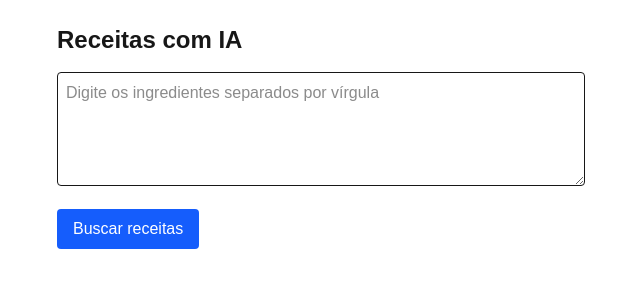
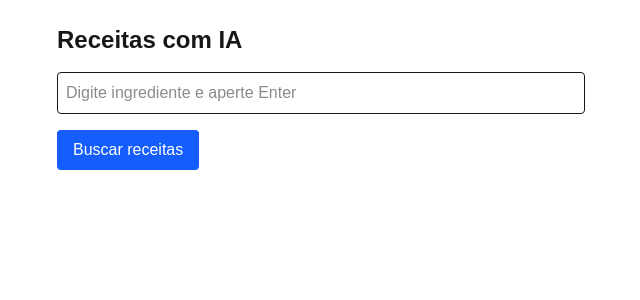
Before and after one commit to wagnners/recipes-IA, a Next.js app in the folder recipes-ai/: page / in a window 1280 px wide. Shown: the top 300 px of the page, without its empty margins (319-959 px from the left). Built offline with nearby package versions, Linux system fonts and the light colour scheme.

Commit message:
feat: ingredients input with tags

```diff
--- a/recipes-ai/src/components/IngredientsForm.tsx
+++ b/recipes-ai/src/components/IngredientsForm.tsx
@@ -1,23 +1,27 @@
 'use client';
 
 import { useState } from 'react';
+import IngredientsInput from './IngredientsInput';
 
 type Props = {
   onResult: (recipes: string[]) => void;
 };
 
 export default function IngredientsForm({ onResult }: Props) {
-  const [ingredients, setIngredients] = useState('');
+  const [ingredients, setIngredients] = useState<string[]>([]);
   const [loading, setLoading] = useState(false);
 
   const handleSubmit = async (e: React.FormEvent) => {
     e.preventDefault();
     setLoading(true);
 
+    // Se seu backend espera string separada por vírgula, transforme o array:
+    const ingredientsStr = ingredients.join(', ');
+
     const res = await fetch('/api/recipes', {
       method: 'POST',
       headers: { 'Content-Type': 'application/json' },
-      body: JSON.stringify({ ingredients }),
+      body: JSON.stringify({ ingredients: ingredientsStr }),
     });
 
     const data = await res.json();
@@ -27,13 +31,9 @@ export default function IngredientsForm({ onResult }: Props) {
 
   return (
     <form onSubmit={handleSubmit} className="space-y-4">
-      <textarea
-        value={ingredients}
-        onChange={(e) => setIngredients(e.target.value)}
-        placeholder="Digite os ingredientes separados por vírgula"
-        className="w-full p-2 border rounded"
-        rows={4}
-        required
+      <IngredientsInput
+        onChange={(newTags) => setIngredients(newTags)}
+        initialTags={ingredients}
       />
       <button
         type="submit"
--- /dev/null
+++ b/recipes-ai/src/components/IngredientsInput.tsx
@@ -0,0 +1,67 @@
+'use client';
+
+import React, { useState, KeyboardEvent, ChangeEvent } from 'react';
+
+interface IngredientsInputProps {
+  onChange?: (tags: string[]) => void;
+  initialTags?: string[];
+}
+
+export default function IngredientsInput({ onChange, initialTags = [] }: IngredientsInputProps) {
+  const [tags, setTags] = useState<string[]>(initialTags);
+  const [inputValue, setInputValue] = useState('');
+
+  // Adiciona tag nova, evitando duplicatas e string vazia
+  const addTag = (tag: string) => {
+    const trimmed = tag.trim();
+    if (trimmed && !tags.includes(trimmed)) {
+      const newTags = [...tags, trimmed];
+      setTags(newTags);
+      onChange?.(newTags);
+    }
+  };
+
+  // Remove tag pelo índice
+  const removeTag = (index: number) => {
+    const newTags = tags.filter((_, i) => i !== index);
+    setTags(newTags);
+    onChange?.(newTags);
+  };
+
+  // Ao apertar Enter, adiciona tag
+  const onKeyDown = (e: KeyboardEvent<HTMLInputElement>) => {
+    if (e.key === 'Enter') {
+      e.preventDefault();
+      addTag(inputValue);
+      setInputValue('');
+    }
+  };
+
+  return (
+    <div className="flex flex-wrap gap-2 border rounded p-2">
+      {tags.map((tag, index) => (
+        <div
+          key={index}
+          className="flex items-center bg-blue-500 text-white rounded px-2 py-1 text-sm"
+        >
+          {tag}
+          <button
+            type="button"
+            onClick={() => removeTag(index)}
+            className="ml-1 font-bold hover:text-gray-300"
+          >
+            ×
+          </button>
+        </div>
+      ))}
+      <input
+        className="flex-grow min-w-[100px] outline-none"
+        type="text"
+        placeholder="Digite ingrediente e aperte Enter"
+        value={inputValue}
+        onChange={(e: ChangeEvent<HTMLInputElement>) => setInputValue(e.target.value)}
+        onKeyDown={onKeyDown}
+      />
+    </div>
+  );
+}
```
